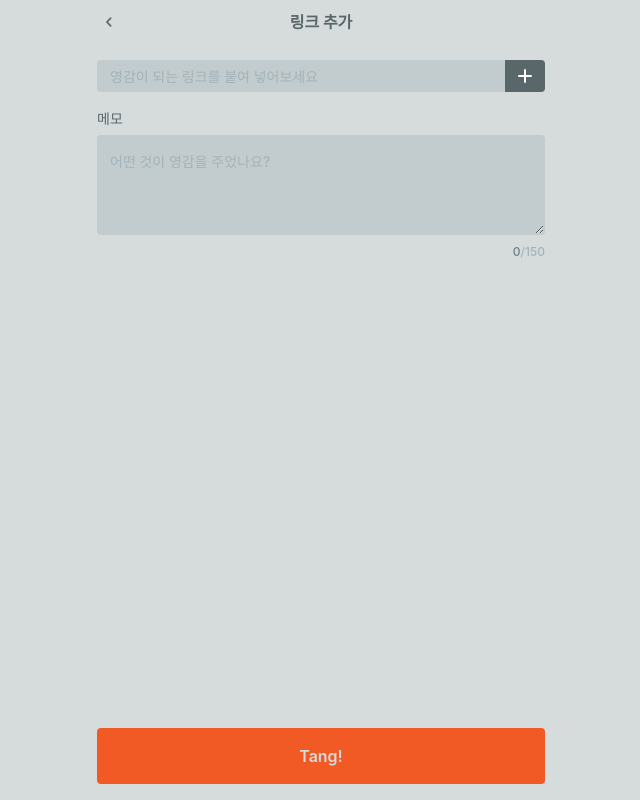
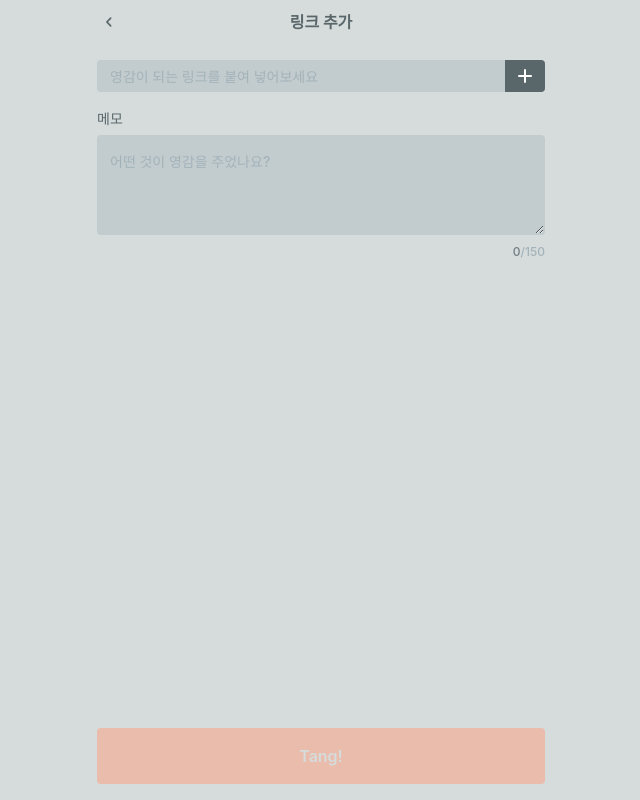
Before and after one commit to depromeet/ygtang-client, a Next.js app: page /add/link in a window 1280 px wide. Shown: the whole page, without its empty margins (319-959 px from the left). Built offline with nearby package versions, Linux system fonts and the light colour scheme; a web font is replaced by a local one.

Commit message:
feat: link page form 추가 및 버튼 disabled 기능 추가

```diff
--- a/src/components/add/LinkInput.tsx
+++ b/src/components/add/LinkInput.tsx
@@ -1,22 +1,14 @@
-import { useState } from 'react';
 import { css, Theme } from '@emotion/react';
 
 import { PlusIcon } from '~/components/common/icons';
+import { Input } from '~/components/common/TextField/Input';
+import LinkThumbnail from '~/components/LinkThumbnail';
 import useInput from '~/hooks/common/useInput';
+import { OpenGraph } from '~/pages/add/link';
 import { useToast } from '~/store/Toast';
 import { validator } from '~/utils/validator';
 
-import { Input } from '../common/TextField/Input';
-import LinkThumbnail from '../LinkThumbnail';
-
-interface OpenGraph {
-  description: string;
-  site_name: string;
-  title: string;
-  url: string;
-  imageUrl?: string;
-}
-
+// TODO openGraph 관련 api 개발 후 삭제 예정
 const TEMP_OG: OpenGraph = {
   description: '네이버 메인에서 다양한 정보와 유용한 컨텐츠를 만나 보세요',
   title: '네이버',
@@ -25,22 +17,23 @@ const TEMP_OG: OpenGraph = {
   imageUrl: 'https://s.pstatic.net/static/www/mobile/edit/2016/0705/mobile_212852414260.png',
 };
 
-function PlusBtn({ onClick }: { onClick: VoidFunction }) {
-  return (
-    <button css={btnCss} onClick={onClick}>
-      <PlusIcon color="white" />
-    </button>
-  );
+interface LinkInputProps {
+  openGraph: OpenGraph | null;
+  setOpenGraph: React.Dispatch<React.SetStateAction<OpenGraph | null>>;
 }
 
-export default function LinkInput() {
+export default function LinkInput({ openGraph, setOpenGraph }: LinkInputProps) {
+  const url = useInput({ useDebounce: true });
+
   const { fireToast } = useToast();
-  const [openGraph, setOpenGraph] = useState<OpenGraph | null>(null);
-  const url = useInput({});
 
   const showErrorMessage = () => fireToast({ content: '유효하지 않은 주소입니다.' });
 
-  const getOpenGraph = () => {
+  const getOpenGraph = (
+    e: React.FormEvent<HTMLFormElement> | React.MouseEvent<HTMLElement, MouseEvent>
+  ) => {
+    e.preventDefault();
+    // TODO openGraph 관련 api 개발 후 수정 필요
     validator({ value: url.value, type: 'url' }) ? setOpenGraph(TEMP_OG) : showErrorMessage();
   };
 
@@ -49,7 +42,7 @@ export default function LinkInput() {
       {openGraph ? (
         <LinkThumbnail thumbnail={openGraph} edit onDelete={() => setOpenGraph(null)} />
       ) : (
-        <>
+        <form>
           <Input
             placeholder="영감이 되는 링크를 붙여 넣어보세요"
             fixedHeight={32}
@@ -57,9 +50,23 @@ export default function LinkInput() {
             onChange={url.onChange}
           />
           <PlusBtn onClick={getOpenGraph} />
-        </>
+        </form>
       )}
     </div>
+  );
+}
+
+function PlusBtn({
+  onClick,
+}: {
+  onClick: (
+    e: React.FormEvent<HTMLFormElement> | React.MouseEvent<HTMLElement, MouseEvent>
+  ) => void;
+}) {
+  return (
+    <button css={btnCss} onClick={onClick} type="submit">
+      <PlusIcon color="white" />
+    </button>
   );
 }
 
--- a/src/pages/add/link.tsx
+++ b/src/pages/add/link.tsx
@@ -1,3 +1,4 @@
+import { useState } from 'react';
 import { css } from '@emotion/react';
 
 import LinkInput from '~/components/add/LinkInput';
@@ -5,36 +6,49 @@ import { CTAButton } from '~/components/common/Button';
 import NavigationBar from '~/components/common/NavigationBar';
 import { MemoText } from '~/components/common/TextField';
 
+export interface OpenGraph {
+  description: string;
+  site_name: string;
+  title: string;
+  url: string;
+  imageUrl?: string;
+}
+
 export default function AddLink() {
+  const [openGraph, setOpenGraph] = useState<OpenGraph | null>(null);
+
   return (
-    <article css={addTextCss}>
+    <article css={addLinkCss}>
       <NavigationBar title="링크 추가" />
-      <section css={addTextTopCss}>
+      <section css={addLinkTopCss}>
         <div css={linkBoxCss}>
-          <LinkInput />
+          <LinkInput openGraph={openGraph} setOpenGraph={setOpenGraph} />
         </div>
         <MemoText writable />
       </section>
-      <section css={addTextBottomCss}>
-        <CTAButton type="submit">Tang!</CTAButton>
+
+      <section css={addLinkBottomCss}>
+        <CTAButton disabled={!Boolean(openGraph)} type="submit">
+          Tang!
+        </CTAButton>
       </section>
     </article>
   );
 }
 
-const addTextCss = css`
+const addLinkCss = css`
   display: flex;
   flex-direction: column;
   height: 100vh;
   overflow: hidden;
 `;
 
-const addTextTopCss = css`
+const addLinkTopCss = css`
   flex-grow: 1;
   overflow-y: auto;
 `;
 
-const addTextBottomCss = css`
+const addLinkBottomCss = css`
   margin: 8px 0 16px 0;
 `;
 
```
